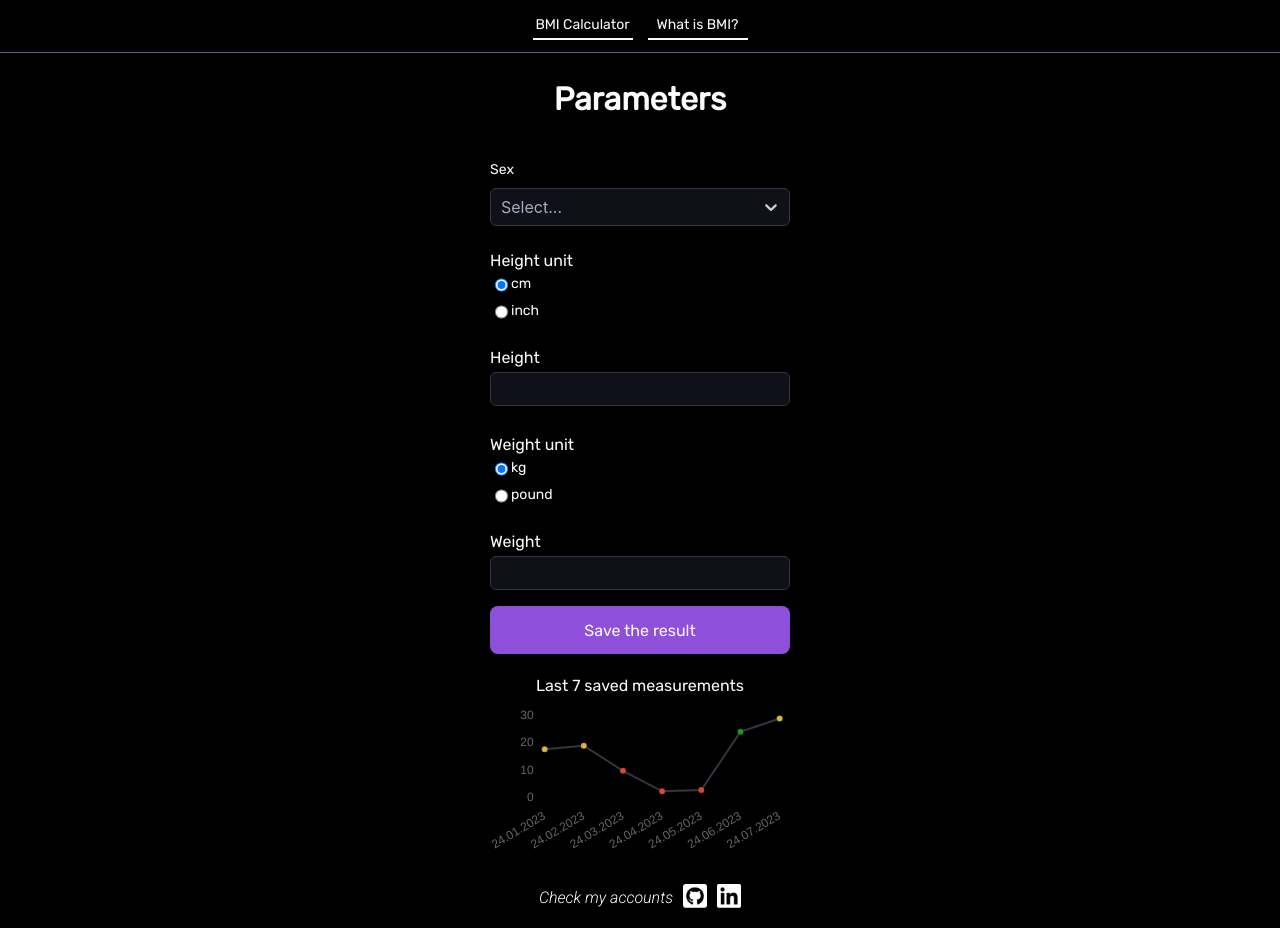
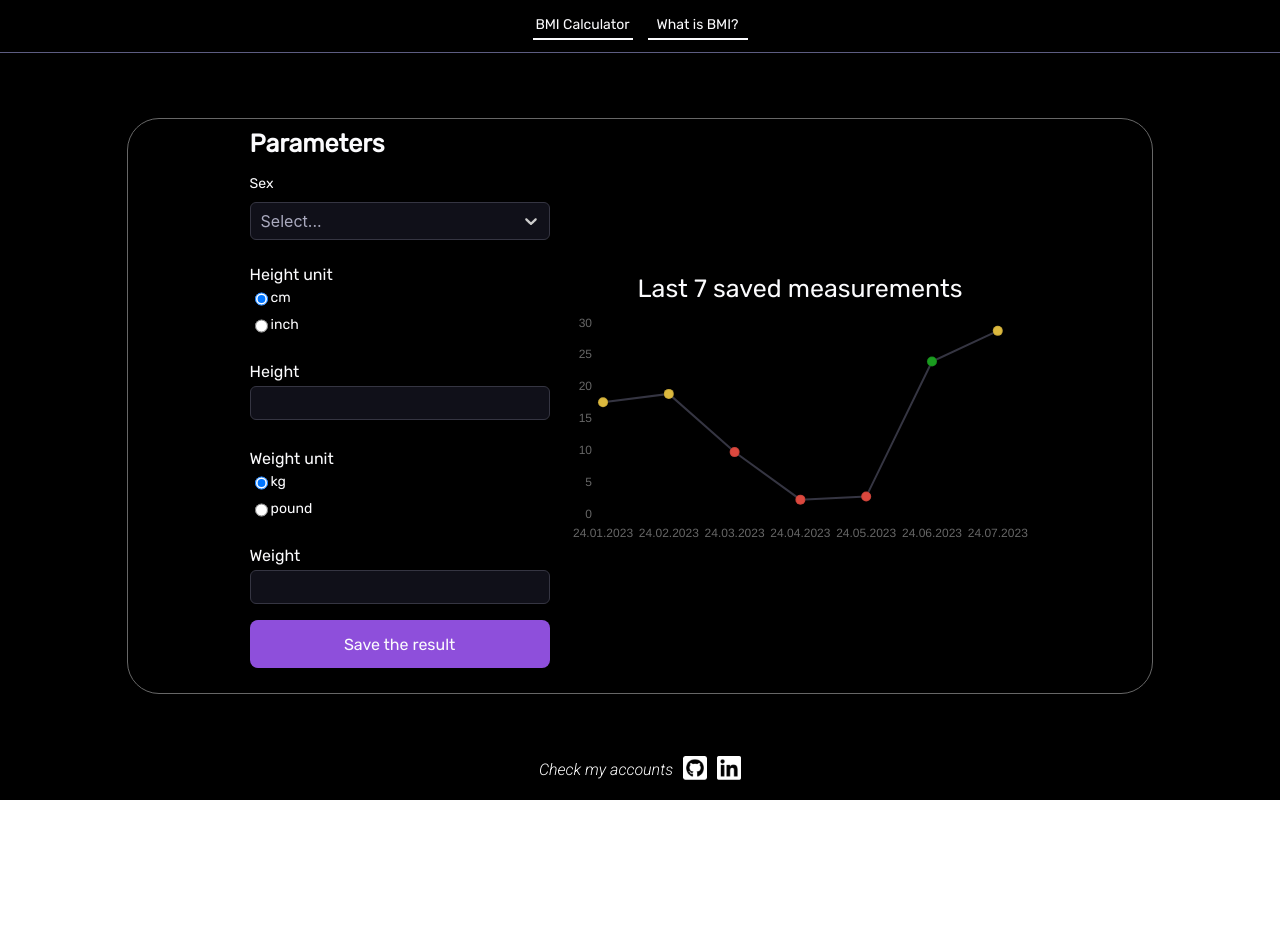
Before and after one commit to WeronikaCzepiela/bmi-calculator, a React (Create React App) app: page / in a window 1280 px wide. After the commit the page ends 800 px from the top, so only its background shows below. Built offline with nearby package versions, Linux system fonts and the light colour scheme.

Commit message:
Add layout for desktop version

```diff
--- a/src/components/Chart/Chart.jsx
+++ b/src/components/Chart/Chart.jsx
@@ -12,6 +12,8 @@ import {
 import { Line } from 'react-chartjs-2'
 import { colorResult, getDateData, getValueData, optionChart } from './Chart.helpers'
 import { Text } from '../Text/Text'
+import { useWindowDimensions } from '../../utils/hookers/useWindowDimensions'
+import { dimension } from '../../utils/Dimension'
 
 ChartJS.register(CategoryScale, LinearScale, PointElement, LineElement, Title, Tooltip)
 export const Chart = ({ measurementsHistory }) => {
@@ -28,6 +30,7 @@ export const Chart = ({ measurementsHistory }) => {
   const dateData = getDateData(measurements)
   const dateValue = getValueData(measurements)
   const count = getDateData(measurements).length
+  const { width } = useWindowDimensions()
 
   const dataSet = {
     labels: dateData,
@@ -42,6 +45,7 @@ export const Chart = ({ measurementsHistory }) => {
           },
           point: {
             backgroundColor: colorResult(dateValue),
+            radius: 5,
           },
         },
       },
@@ -49,7 +53,7 @@ export const Chart = ({ measurementsHistory }) => {
   }
 
   return (
-    <div className={'chart'}>
+    <div className={`chart ${width > dimension() && 'chart-desktop'}`}>
       <Text type={'t'}>Last {count} saved measurements</Text>
       <Line data={dataSet} options={optionChart} />
     </div>
--- a/src/components/Chart/Chart.scss
+++ b/src/components/Chart/Chart.scss
@@ -5,4 +5,7 @@
   flex-direction: column;
   align-items: center;
   padding: 12px 0;
+  &-desktop {
+    width: 45%;
+  }
 }
--- a/src/components/DataAndResult/Save/Save.jsx
+++ b/src/components/DataAndResult/Save/Save.jsx
@@ -1,12 +1,15 @@
 import './Save.scss'
+import { useWindowDimensions } from '../../../utils/hookers/useWindowDimensions'
+import { dimension } from '../../../utils/Dimension'
 
 export const Save = ({ setNewMeasurementsHistory }) => {
   const helperNewMeasurementsHistory = () => {
     setNewMeasurementsHistory()
   }
+  const { width } = useWindowDimensions()
 
   return (
-    <div className={'save'}>
+    <div className={`save ${width > dimension() && 'save-desktop'}`}>
       <button onClick={helperNewMeasurementsHistory}>Save the result</button>
     </div>
   )
--- a/src/components/DataAndResult/Save/Save.scss
+++ b/src/components/DataAndResult/Save/Save.scss
@@ -19,3 +19,7 @@ button {
     background-color: #6B29BB;
   }
 }
+
+.save-desktop {
+  margin-bottom: 20px;
+}
--- a/src/components/Middle/Middle.jsx
+++ b/src/components/Middle/Middle.jsx
@@ -8,10 +8,10 @@ export const Middle = ({ setNewMeasurementsHistory, measurementsHistory }) => {
   const { width } = useWindowDimensions()
   return (
     <div className={`middle ${width > dimension() && 'middle-desktop'}`}>
-      <div className={`border-line ${width > dimension() && 'border-line-desktop'}`}>
-        <Data setNewMeasurementsHistory={setNewMeasurementsHistory} />
-        <Chart measurementsHistory={measurementsHistory} />
-      </div>
+      {/*<div className={`border-line ${width > dimension() && 'border-line-desktop'}`}>*/}
+      <Data setNewMeasurementsHistory={setNewMeasurementsHistory} />
+      <Chart measurementsHistory={measurementsHistory} />
+      {/*</div>*/}
     </div>
   )
 }
--- a/src/components/Middle/Middle.scss
+++ b/src/components/Middle/Middle.scss
@@ -3,14 +3,18 @@
   flex-direction: column;
   align-items: center;
   justify-content: center;
+  width: 100vw;
 
   &-desktop {
     flex-direction: row;
-    //border-style: solid;
-    //border-width: 1px;
-    //border-color: #676767;
-    //border-radius: 32px;
-    //margin: 20px 30px;
+    gap: 20px;
+    width: 80%;
+    border-style: solid;
+    border-width: 1px;
+    border-color: #676767;
+    border-radius: 32px;
+    margin-top: 20px;
+    align-self: center;
   }
 }
 
--- a/src/components/Text/Text.jsx
+++ b/src/components/Text/Text.jsx
@@ -1,8 +1,12 @@
 import './Text.scss'
+import { useWindowDimensions } from '../../utils/hookers/useWindowDimensions'
+import { dimension } from '../../utils/Dimension'
 
 export const Text = ({ type, children }) => {
+  const { width } = useWindowDimensions()
+
   if (type === 'h2') {
-    return <h2>{children}</h2>
+    return <h2 className={`${width > dimension() && 'h2-desktop'}`}>{children}</h2>
   }
   if (type === 'l') {
     return <label>{children}</label>
@@ -11,7 +15,7 @@ export const Text = ({ type, children }) => {
     return <p className={'error'}>{children}</p>
   }
   if (type === 't') {
-    return <p className={'title'}>{children}</p>
+    return <p className={`title ${width > dimension() && 'title-desktop'}`}>{children}</p>
   }
 
   return <p>{children}</p>
--- a/src/components/Text/Text.scss
+++ b/src/components/Text/Text.scss
@@ -22,6 +22,9 @@ p {
   @extend %text;
   font-size: 16px;
   margin-bottom: 10px;
+  &-desktop {
+    font-size: 25px
+  }
 }
 
 label {
@@ -33,3 +36,10 @@ h2 {
   @extend %text;
   font-size: 32px;
 }
+
+.h2-desktop {
+  margin-bottom: 0;
+  margin-top: 10px;
+  font-size: 25px;
+  align-self: start;
+}
```
